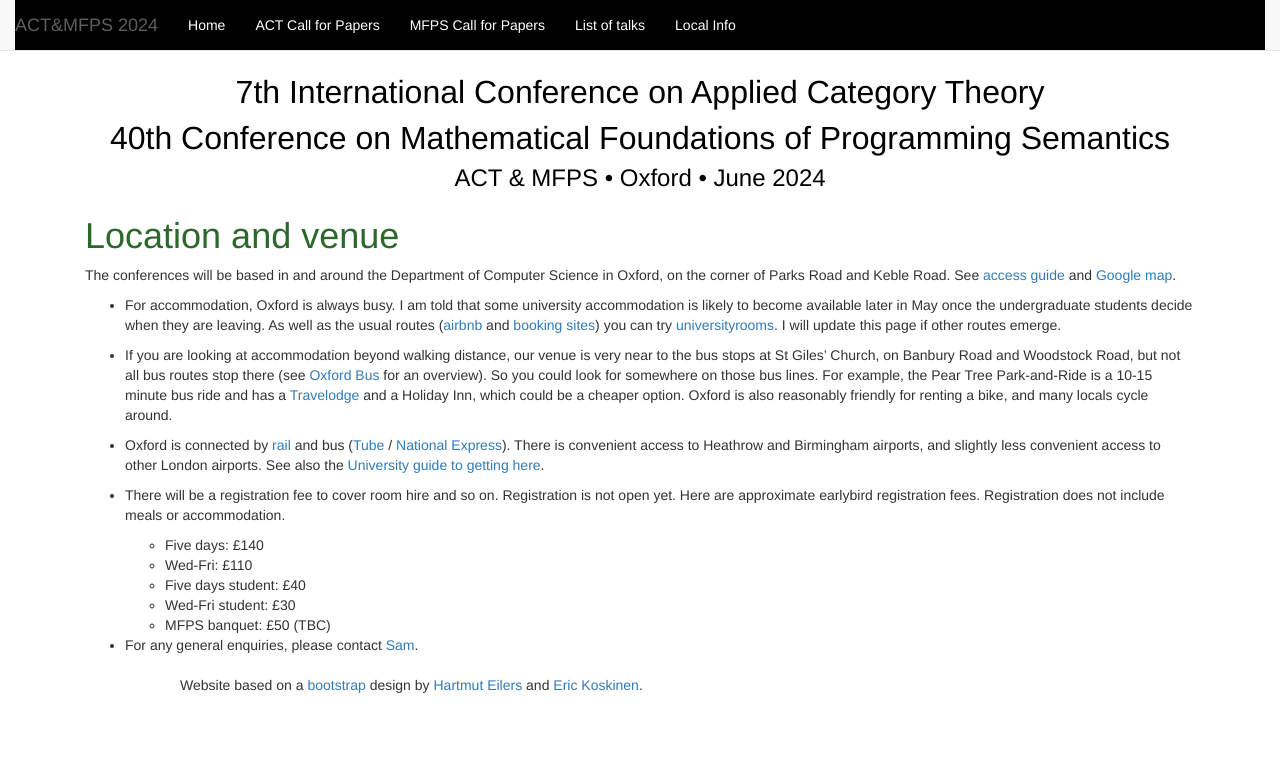
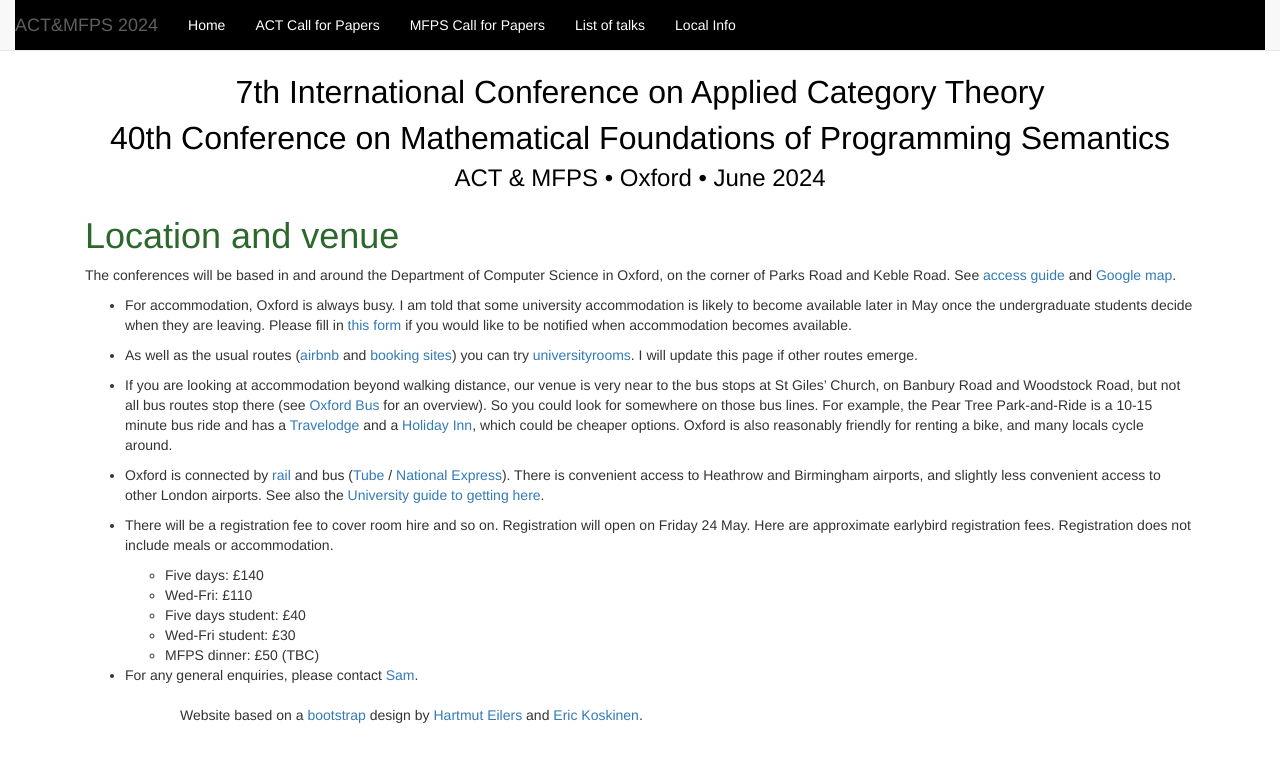
Before and after one commit to oxford24/oxford24.github.io, a Jekyll site: the page built from local.md, in a window 1280 px wide. Shown: the top 762 px of the page. Built offline with Jekyll 4.4.1, drawn with Linux system fonts in a browser that asks for light colours.

```diff
--- a/local.md
+++ b/local.md
@@ -6,18 +6,20 @@ layout: actmfps
 
 The conferences will be based in and around the Department of Computer Science in Oxford, on the corner of Parks Road and Keble Road. See [access guide](https://www.accessguide.ox.ac.uk/8-11-keble-road-and-wolfson-building) and [Google map](https://maps.app.goo.gl/WSeQuTsg3w4ZL8VQ8).
 
-* For accommodation, Oxford is always busy. I am told that some university accommodation is likely to become available later in May once the undergraduate students decide when they are leaving. As well as the usual routes ([airbnb](https://www.airbnb.co.uk/oxford-united-kingdom/stays/apartments) and [booking sites](https://www.tripadvisor.co.uk/Hotels-g186361-Oxford_Oxfordshire_England-Hotels.html)) you can try [universityrooms](https://www.universityrooms.com/en-GB/city/oxford/home/). I will update this page if other routes emerge.
+* For accommodation, Oxford is always busy. I am told that some university accommodation is likely to become available later in May once the undergraduate students decide when they are leaving. Please fill in [this form](https://forms.gle/jGCWfjG6N2QGM8vPA) if you would like to be notified when accommodation becomes available.
 
-* If you are looking at accommodation beyond walking distance, our venue is very near to the bus stops at St Giles' Church, on Banbury Road and Woodstock Road, but not all bus routes stop there (see [Oxford Bus](https://images-oxfordbus.passenger-website.com/2023-08/SmartZone%20Network%20Map%20-%2027th%20August%202023.pdf) for an overview). So you could look for somewhere on those bus lines. For example, the Pear Tree Park-and-Ride is a 10-15 minute bus ride and has a [Travelodge](https://www.tripadvisor.co.uk/Hotel_Review-g186361-d1027077-Reviews-Travelodge_Oxford_Peartree_Hotel-Oxford_Oxfordshire_England.html) and a Holiday Inn, which could be a cheaper option. Oxford is also reasonably friendly for renting a bike, and many locals cycle around.
+* As well as the usual routes ([airbnb](https://www.airbnb.co.uk/oxford-united-kingdom/stays/apartments) and [booking sites](https://www.tripadvisor.co.uk/Hotels-g186361-Oxford_Oxfordshire_England-Hotels.html)) you can try [universityrooms](https://www.universityrooms.com/en-GB/city/oxford/home/). I will update this page if other routes emerge.
+
+* If you are looking at accommodation beyond walking distance, our venue is very near to the bus stops at St Giles' Church, on Banbury Road and Woodstock Road, but not all bus routes stop there (see [Oxford Bus](https://images-oxfordbus.passenger-website.com/2023-08/SmartZone%20Network%20Map%20-%2027th%20August%202023.pdf) for an overview). So you could look for somewhere on those bus lines. For example, the Pear Tree Park-and-Ride is a 10-15 minute bus ride and has a [Travelodge](https://www.tripadvisor.co.uk/Hotel_Review-g186361-d1027077-Reviews-Travelodge_Oxford_Peartree_Hotel-Oxford_Oxfordshire_England.html) and a [Holiday Inn](https://www.tripadvisor.co.uk/Hotel_Review-g186361-d226318-Reviews-Holiday_Inn_Oxford_an_IHG_Hotel-Oxford_Oxfordshire_England.html?m=19905), which could be cheaper options. Oxford is also reasonably friendly for renting a bike, and many locals cycle around.
 
 * Oxford is connected by [rail](https://www.nationalrail.co.uk) and bus ([Tube](https://www.oxfordtube.com) / [National Express](https://www.nationalexpress.com/en/help/coach-stations/oxford)). There is convenient access to Heathrow and Birmingham airports, and slightly less convenient access to other London airports. See also the [University guide to getting here](https://www.ox.ac.uk/visitors/visiting-oxford/how-get-oxford).
 
-* There will be a registration fee to cover room hire and so on. Registration is not open yet. Here are approximate earlybird registration fees. Registration does not include meals or accommodation.
+* There will be a registration fee to cover room hire and so on. Registration will open on Friday 24 May. Here are approximate earlybird registration fees. Registration does not include meals or accommodation.
 
     * Five days: £140
     * Wed-Fri:  £110
     * Five days student: £40
     * Wed-Fri student: £30
-    * MFPS banquet: £50 (TBC)
+    * MFPS dinner: £50 (TBC)
 
 * For any general enquiries, please contact [Sam](https://www.cs.ox.ac.uk/people/samuel.staton/main.html).
```
Also changed, not shown: all-talks.md (+1 -1 lines).
